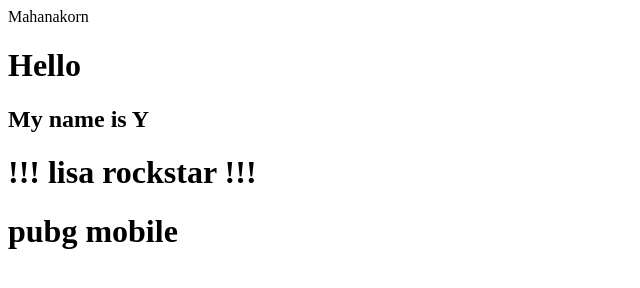
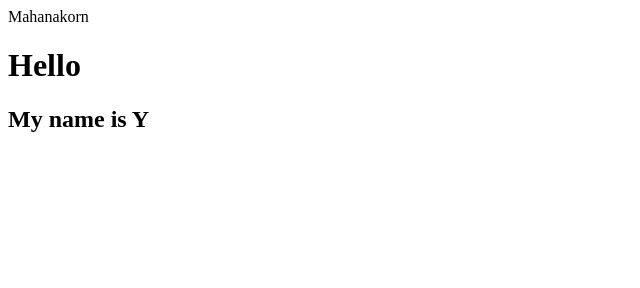
Before and after one commit to Phakkawee/lab2_1, a plain HTML site: page index.html in a window 1280 px wide. Shown: the whole page, without its empty margins (0-640 px from the left). Drawn offline with Linux system fonts and the light colour scheme.

Commit message:
Update index.html

```diff
--- a/index.html
+++ b/index.html
@@ -4,7 +4,5 @@
         <h1>Hello</h1>
         <h2>My name is Y</h2>
 
-        <h1>!!! lisa rockstar !!!</h1>
-        <h1>pubg mobile</h1>
     </body>
 </html>
```
